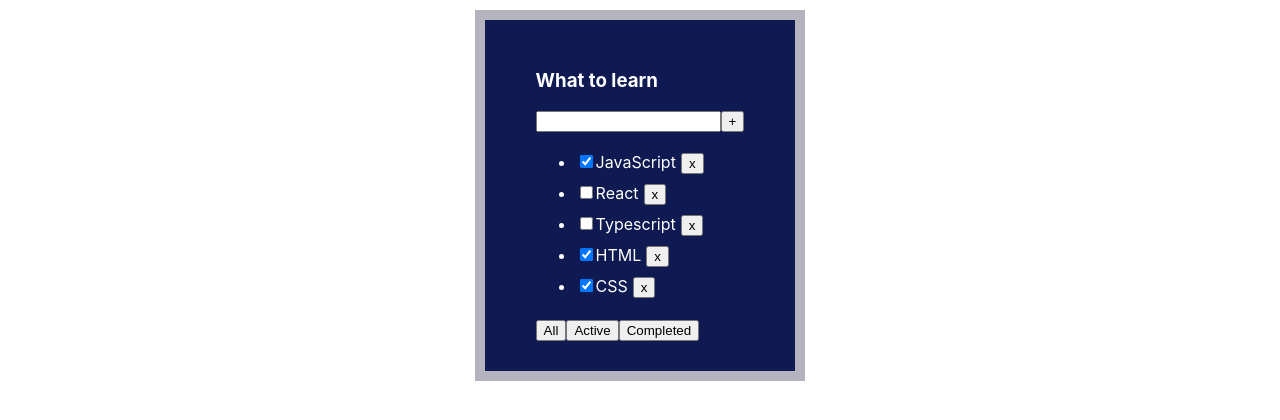
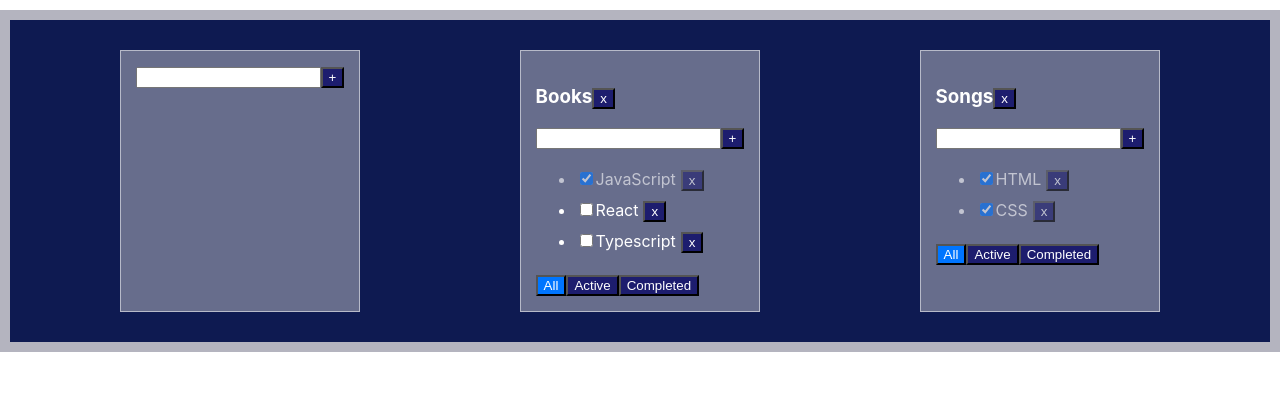
Before and after one commit to viktoriabakun/ToDoList, a React (Create React App) app: page / in a window 1280 px wide. Shown: the top 420 px of the page. Built offline with nearby package versions, Linux system fonts and the light colour scheme.

Commit message:
Lesson 6. Add Todolist, rename task title, rename todolist

```diff
--- /dev/null
+++ b/src/AddItemForm.tsx
@@ -0,0 +1,48 @@
+import React, {ChangeEvent, KeyboardEvent, useState} from "react";
+
+type PropsType = {
+    addItem: (title: string) => void
+}
+
+function AddItemForm(props: PropsType) {
+
+    const [itemName, setItemName] = useState('');
+    const [error, setError] = useState<string | null>(null);
+
+    const onItemNameChange = (event: ChangeEvent<HTMLInputElement>) => {
+        setItemName(event.currentTarget.value)
+        setError(null);
+    }
+
+    const onKeyPressHandler = (event: KeyboardEvent<HTMLInputElement>) => {
+        setError(null);
+        if (event.key === 'Enter') {
+            addItemFunction()
+        }
+    }
+
+    const addItemFunction = () => {
+        if (itemName.trim() !== ''){
+            props.addItem(itemName.trim())
+            setItemName('')
+        } else {
+            setError('Title is required');
+        }
+    }
+
+    return (
+
+        <div>
+            <input value={itemName}
+                   onChange={onItemNameChange}
+                   onKeyPress={onKeyPressHandler}
+                   className={error ? 'error' : ''}
+            />
+            <button onClick={addItemFunction}>+</button>
+            {error && <div className='error-message'>{error}</div>}
+        </div>
+    )
+
+}
+
+export default AddItemForm;
--- a/src/App.css
+++ b/src/App.css
@@ -1,7 +1,6 @@
 .App {
   padding: 30px;
   display: flex;
-  max-width: 250px;
   border: 10px solid #b4b4bf;
   margin: 10px auto;
   background-color: #0e1a51;
@@ -9,8 +8,11 @@
 }
 
 .App > div {
-  margin-right: 50px;
+  margin-right: 20px;
   margin: 0 auto;
+  background-color: rgba(180, 180, 191, 0.54);
+  padding: 15px;
+  border: 1px solid rgba(255, 255, 255, 0.53);
 }
 
 ul > li > button {
@@ -26,3 +28,16 @@
 .error-message {
   color: #f6c9c9;
 }
+
+.active-filter {
+  background-color: #0075FF;
+}
+
+button {
+  color: white;
+  background-color: #1d1d6e;
+}
+
+.is-done {
+  opacity: 0.6;
+}
--- a/src/App.tsx
+++ b/src/App.tsx
@@ -2,63 +2,149 @@
 import './App.css';
 import Todolist, {TasksType} from "./Todolist";
 import {v1} from "uuid";
+import AddItemForm from "./AddItemForm";
 
 export type FiltersValuesType = 'all' | 'completed' | 'active';
 
+type TodoListType = {
+    id: string,
+    title: string,
+    filter: FiltersValuesType
+}
+
+type TasksStateType = {
+    [key: string]: Array<TasksType>
+}
+
 function App() {
 
-    let [tasks, setTasks] = useState<Array<TasksType>>([
+    let todoListID1 = v1();
+    let todoListID2 = v1();
+
+
+    let [todoLists, setTodoLists] = useState<Array<TodoListType>>([
+        {id: todoListID1, title: "Books", filter: "all"},
+        {id: todoListID2, title: "Songs", filter: "all"},
+    ])
+
+    let [tasks, setTasks] = useState<TasksStateType>({
+            [todoListID1]: [
                 {id: v1(), title: 'JavaScript', isDone: true},
                 {id: v1(), title: 'React', isDone: false},
                 {id: v1(), title: 'Typescript', isDone: false},
+            ],
+            [todoListID2]: [
                 {id: v1(), title: 'HTML', isDone: true},
-        {id: v1(), title: 'CSS', isDone: true}
-    ]);
-    let [filter, setFilter] = useState<FiltersValuesType>('all');
+                {id: v1(), title: 'CSS', isDone: true},
+            ]
+        }
+    )
 
-    function removeTask(id: string) {
-        let resultTasks = tasks.filter(t => t.id !== id);
-        setTasks(resultTasks);
+    // let [filter, setFilter] = useState<FiltersValuesType>('all');
+
+    function removeTask(id: string, todoListID: string) {
+        let todoListTasks = tasks[todoListID];
+        tasks[todoListID] = todoListTasks.filter(t => t.id !== id);
+        setTasks({...tasks});
     }
 
-    function addTask(title: string) {
+    function addTask(title: string, todoListID: string) {
         let newTask = {id: v1(), title: title, isDone: false}
-        let newTasks = [newTask, ...tasks];
-        setTasks(newTasks);
+        let todoListTasks = tasks[todoListID];
+        tasks[todoListID] = [newTask, ...todoListTasks];
+        setTasks({...tasks});
     }
 
-    function changeFilter(value: FiltersValuesType) {
-        setFilter(value);
+    function changeFilter(id: string, value: FiltersValuesType) {
+        let todoList = todoLists.find(tl => tl.id === id);
+        if (todoList) {
+            todoList.filter = value;
+            setTodoLists([...todoLists]);
+        }
     }
 
-    function changeCheckboxStatus(taskId: string, isDone: boolean) {
-        let task = tasks.find(t => t.id === taskId);
-        if(task){
+    function changeTaskStatus(taskId: string, isDone: boolean, todoListID: string) {
+        let todoListTasks = tasks[todoListID];
+        let task = todoListTasks.find(t => t.id === taskId);
+        if (task) {
             task.isDone = isDone;
         }
-        setTasks([...tasks])
+        setTasks({...tasks})
 
     }
 
+    function changeTaskTitle(taskId: string, newTitle: string, todoListID: string) {
+        let todoListTasks = tasks[todoListID];
+        let task = todoListTasks.find(t => t.id === taskId);
+        if (task) {
+            task.title = newTitle;
+        }
+        setTasks({...tasks})
 
-    let tasksForTodoList = tasks;
-    if (filter === 'completed') {
-        tasksForTodoList = tasks.filter(t => t.isDone === true);
     }
-    if (filter === 'active') {
-        tasksForTodoList = tasks.filter(t => t.isDone === false);
+
+    function removeTodoList(id: string) {
+        setTodoLists(todoLists.filter(tl => tl.id !== id));
+        delete tasks[id];
+        setTasks({...tasks});
+    }
+
+    function addTodoList(title: string) {
+        let newTodoListID = v1()
+        let newTodoList: TodoListType = {
+            id: newTodoListID,
+            title: title,
+            filter: 'all'
+        }
+        setTodoLists([...todoLists, newTodoList])
+        setTasks({
+            ...tasks, [newTodoListID]: []
+        })
+    }
+
+    function changeTodolistTitle(todoListID: string, newTitle: string) {
+        let todolist = todoLists.find(tl => tl.id === todoListID)
+        if(todolist){
+            todolist.title = newTitle
+            setTodoLists([...todoLists])
+        }
     }
 
 
     return (
         <div className="App">
-            <Todolist title='What to learn'
+            {/*<input /> <button>кнопка</button>*/}
+            <AddItemForm addItem={addTodoList}/>
+            {
+                todoLists.map(tl => {
+
+                    let allTasks = tasks[tl.id]
+                    let tasksForTodoList = allTasks;
+
+                    if (tl.filter === 'completed') {
+                        tasksForTodoList = allTasks.filter(t => t.isDone === true);
+                    }
+                    if (tl.filter === 'active') {
+                        tasksForTodoList = allTasks.filter(t => t.isDone === false);
+                    }
+                    return (
+                        <Todolist
+                            key={tl.id}
+                            id={tl.id}
+                            title={tl.title}
                             tasks={tasksForTodoList}
                             removeTask={removeTask}
                             changeFilter={changeFilter}
                             addTask={addTask}
-                      changeCheckboxStatus={changeCheckboxStatus}
+                            changeCheckboxStatus={changeTaskStatus}
+                            filter={tl.filter}
+                            removeTodoList={removeTodoList}
+                            changeTaskTitle={changeTaskTitle}
+                            changeTodoListTitle={changeTodolistTitle}
                         />
+                    )
+                })}
+
         </div>
     )
 }
--- /dev/null
+++ b/src/EditableSpan.tsx
@@ -0,0 +1,48 @@
+import React, {ChangeEvent, KeyboardEvent, useState} from "react";
+
+type PropsType = {
+    title: string
+    saveNewTitle: (newTitle: string) => void
+}
+
+function EditableSpan(props: PropsType) {
+
+    let [editMode, setEditMode] = useState<boolean>(false)
+    let [title, setTitle] = useState<string>(props.title)
+
+    function activateEditMode() {
+        setEditMode(true)
+        setTitle(props.title)
+    }
+
+    function deActivateEditMode() {
+        setEditMode(false)
+        props.saveNewTitle(title)
+    }
+
+    function changeTitle(e: ChangeEvent<HTMLInputElement>) {
+        setTitle(e.currentTarget.value)
+    }
+
+    const onKeyPressHandler = (event: KeyboardEvent<HTMLInputElement>) => {
+        if (event.key === 'Enter') {
+            deActivateEditMode();
+        }
+    }
+
+    return (
+        editMode
+            ? <input
+                value={title}
+                onBlur={deActivateEditMode}
+                autoFocus={true}
+                onChange={changeTitle}
+                onKeyPress={onKeyPressHandler}
+
+            />
+            : <span onDoubleClick={activateEditMode}>{props.title}</span>
+
+    )
+}
+
+export default EditableSpan;
--- a/src/Todolist.tsx
+++ b/src/Todolist.tsx
@@ -1,4 +1,7 @@
 import React, {ChangeEvent, KeyboardEvent, useState} from 'react';
+import {FiltersValuesType} from "./App";
+import AddItemForm from "./AddItemForm";
+import EditableSpan from "./EditableSpan";
 
 export type TasksType = {
     id: string,
@@ -7,67 +10,96 @@
 }
 
 export type PropsType = {
+    id: string,
     title: string,
     tasks: Array<TasksType>
-    removeTask: (id: string) => void
-    changeFilter: (value: 'all' | 'completed' | 'active') => void
-    addTask: (title: string) => void
-    changeCheckboxStatus: (taskId: string, isDone:boolean) => void
+    removeTask: (id: string, todoListID: string) => void
+    changeFilter: (id: string, value: FiltersValuesType, todoListID: string) => void
+    addTask: (title: string, todoListID: string) => void
+    changeCheckboxStatus: (taskId: string, isDone: boolean, todoListID: string) => void
+    filter: FiltersValuesType
+    removeTodoList: (id: string) => void
+    changeTaskTitle: (taskID: string, newTitle: string, todoListID: string) => void
+    changeTodoListTitle: (id: string, newTitle: string) => void
 }
 
 function Todolist(props: PropsType) {
 
-    const [newTaskTitle, setNewTaskTitle] = useState('');
-    const [error, setError] = useState<string | null>(null);
+    // const [newTaskTitle, setNewTaskTitle] = useState('');
+    // const [error, setError] = useState<string | null>(null);
 
-    const onNewTitleChange = (event: ChangeEvent<HTMLInputElement>) => {
-        setNewTaskTitle(event.currentTarget.value)
+    // const onTaskNameChange = (event: ChangeEvent<HTMLInputElement>) => {
+    //     setNewTaskTitle(event.currentTarget.value)
+    //     setError(null);
+    // }
+    // const onKeyPressHandler = (event: KeyboardEvent<HTMLInputElement>) => {
+    //     setError(null);
+    //     if (event.charCode === 13) {addTaskFunction()}
+    // }
+    // const addTaskFunction = () => {
+    //     if (newTaskTitle.trim() !== ''){
+    //         props.addTask(newTaskTitle.trim(), props.id)
+    //         setNewTaskTitle('')
+    //     } else {
+    //         setError('Title is required');
+    //     }
+    // }
+    const onAllChangeFilter = () => props.changeFilter(props.id, 'all', props.id)
+    const onActiveChangeFilter = () => props.changeFilter(props.id, 'active', props.id)
+    const onCompletedChangeFilter = () => props.changeFilter(props.id, 'completed', props.id)
+    const deleteTodoList = () => props.removeTodoList(props.id)
+
+    const addTask = (title: string) => {
+        props.addTask(title, props.id)
     }
-    const onKeyPressHandler = (event: KeyboardEvent<HTMLInputElement>) => {
-        setError(null);
-        if (event.charCode === 13) {addTaskFunction()}
+
+    function changeTodoListTitle(newTitle: string) {
+    props.changeTodoListTitle(props.id, newTitle)
     }
-    const addTaskFunction = () => {
-        if (newTaskTitle.trim() !== ''){
-            props.addTask(newTaskTitle.trim())
-            setNewTaskTitle('')
-        } else {
-            setError('Title is required');
-        }
-    }
-    const onAllChangeFilter = () => props.changeFilter('all')
-    const onActiveChangeFilter = () => props.changeFilter('active')
-    const onCompletedChangeFilter = () => props.changeFilter('completed')
-
 
     return (
 
         <div>
-            <h3>{props.title}</h3>
-            <div>
-                <input value={newTaskTitle}
-                       onChange={onNewTitleChange}
-                       onKeyPress={onKeyPressHandler}
-                       className={error ? 'error' : ''}
-                />
-                <button onClick={addTaskFunction}>+</button>
-                {error && <div className='error-message'>{error}</div>}
-            </div>
+            <h3><EditableSpan title={props.title}
+                              saveNewTitle={changeTodoListTitle}/>
+                <button onClick={() => {
+                    deleteTodoList()
+                }}>x
+                </button>
+            </h3>
+            <AddItemForm addItem={addTask}/>
+            {/*<div>*/}
+            {/*    <input value={newTaskTitle}*/}
+            {/*           onChange={onTaskNameChange}*/}
+            {/*           onKeyPress={onKeyPressHandler}*/}
+            {/*           className={error ? 'error' : ''}*/}
+            {/*    />*/}
+            {/*    <button onClick={addTaskFunction}>+</button>*/}
+            {/*    {error && <div className='error-message'>{error}</div>}*/}
+            {/*</div>*/}
             <ul>
                 {
                     props.tasks.map(t => {
-                        const onRemoveHandler = () => props.removeTask(t.id);
+                        const onRemoveHandler = () => props.removeTask(t.id, props.id);
 
                         const onChangeStatus = (e: ChangeEvent<HTMLInputElement>) => {
-                            props.changeCheckboxStatus(t.id, e.currentTarget.checked);
+                            let newIsDoneValue = e.currentTarget.checked;
+                            props.changeCheckboxStatus(t.id, newIsDoneValue, props.id);
                         }
 
-                        return <li key={t.id}>
+                        let changeTaskTitle = (newTitle: string) => {
+                            props.changeTaskTitle(t.id, newTitle, props.id)
+                        }
+
+                        return <li key={t.id}
+                                   className={t.isDone ? 'is-done' : ''}
+                        >
                             <input type="checkbox"
                                    checked={t.isDone}
                                    onChange={onChangeStatus}
                             />
-                            <span>{t.title}</span>
+                            {/*<span>{t.title}</span>*/}
+                            <EditableSpan title={t.title} saveNewTitle={changeTaskTitle}/>
                             <button onClick={onRemoveHandler}>x
                             </button>
                         </li>
@@ -75,11 +107,16 @@
                 }
             </ul>
             <div>
-                <button onClick={onAllChangeFilter}>All
+                <button onClick={onAllChangeFilter}
+                        className={props.filter === "all" ? 'active-filter' : ''}>All
                 </button>
-                <button onClick={onActiveChangeFilter}>Active
+                <button onClick={onActiveChangeFilter}
+                        className={props.filter === "active" ? 'active-filter' : ''}
+                >Active
                 </button>
-                <button onClick={onCompletedChangeFilter}>Completed
+                <button onClick={onCompletedChangeFilter}
+                        className={props.filter === "completed" ? 'active-filter' : ''}
+                >Completed
                 </button>
             </div>
         </div>
```
Lines whose indentation alone changed are shown as unchanged.
